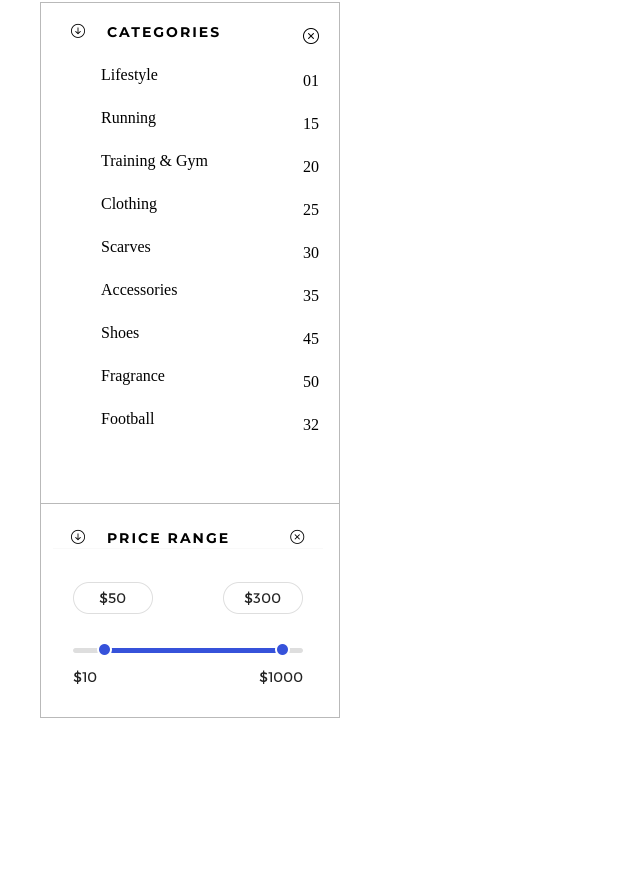
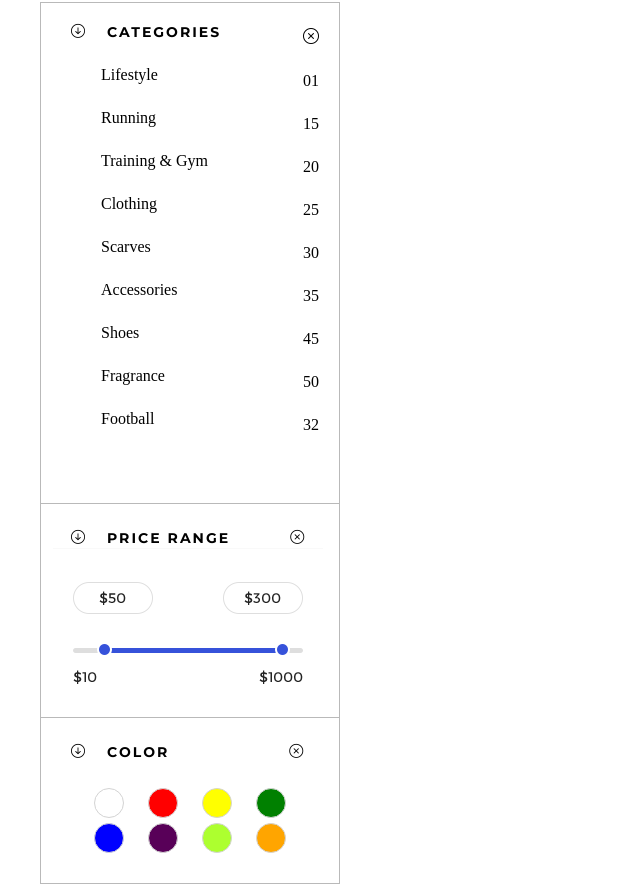
Before and after one commit to kidmustrun/lab5git.1, a plain HTML site: page index.html in a window 1280 px wide. Shown: the part 646-1530 px from the top of the page, without its empty margins (0-640 px from the left). Before the commit the page ends 1364 px from the top, so only its background shows below. Drawn offline with Linux system fonts and the light colour scheme; files whose address does not match are found by name; a web font is replaced by a local one.

Commit message:
фильтр colors

```diff
--- a/index.html
+++ b/index.html
@@ -120,6 +120,21 @@
                 </span>
                 <img src="body/shape.png">
             </div>
+            <div class="color">
+                    <span class="first-categories-text"><span style="margin-left:30px; " class="icon-arrow-down"></span><span style="margin-left: 20px;">Color</span><span class="icon-close" style="padding-top: 25px;
+                    padding-left: 120px;"></span>
+                    </span>
+                    <table class="color-btn"><tr><td><button class="white"></button>
+                        <button class="red"></button>
+                        <button class="yellow"></button>
+                        <button class="green"></button></td></tr>
+                    <tr><td><button class="blue"></button>
+                        <button class="violet"></button>
+                        <button class="salad"></button>
+                        <button class="orange"></button></td></tr></table>
+
+
+                </div>
         </div>
     </div>
 
--- a/style.css
+++ b/style.css
@@ -54,7 +54,10 @@
         font-family: 'Playfair Display Black Italic';
         src: url('fonts/Playfair Display Black Italic/playfair_display_black_italic.ttf');
     }
-
+    .main{
+        width:100%;
+        margin: 0 auto;
+    }
     .basket {
         color: white;
         display: inline-block;
@@ -286,3 +289,50 @@
         width: 100%;
         padding-top: 25px;
     }
+    .color{
+        border-top: 1px solid rgb(185, 185, 185);
+        width: 100%;
+        padding-top: 25px;
+    }
+    .color-btn{
+margin: 25px auto;
+
+    }
+
+    .color-btn tr td button{
+        height: 30px;
+        width: 30px;
+        border-radius: 100%;
+        border: 1px solid lightgray;
+        margin: 0 auto;
+        margin:0 10px;
+
+    }
+    .color-btn tr button:hover{
+        box-shadow: 0px 0px 20px 0px rgb(44, 44, 44);
+    }
+ .red{
+        background-color: red;
+    }
+    .white{
+
+        background-color: rgb(255, 255, 255);
+    }
+    .yellow{
+        background-color: yellow;
+    }
+    .green{
+        background-color: green;
+    }
+    .blue{
+        background-color: blue;
+    }
+    .violet{
+        background-color: rgb(88, 0, 88);
+    }
+    .salad{
+        background-color: greenyellow;
+    }
+    .orange{
+        background-color:orange;
+    }
```
